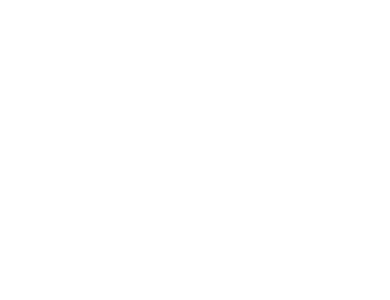
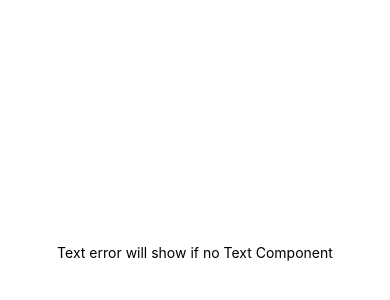
Before and after one commit to ajakcyer/rn-practice, a React Native app: screen / in a window 390 px wide. Shown: the part 170-470 px from the top of the page. Built offline with nearby package versions, Linux system fonts and the light colour scheme.

Commit message:
seeing difference between react and react native when writing text. react native REQUIRES the Text component to wrap around the text

```diff
--- a/App.js
+++ b/App.js
@@ -19,7 +19,7 @@
         title="Change Text"
         onPress={() => setOutputText("The text changed!")}
       /> */}
-
+      <Text>Text error will show if no Text Component</Text>
       <StatusBar style="auto" />
     </View>
   );
```
